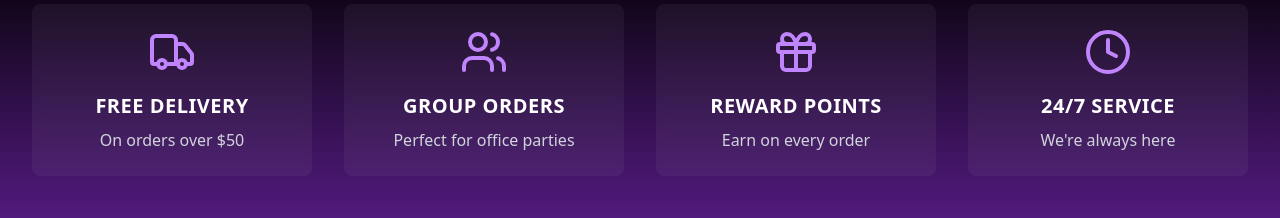
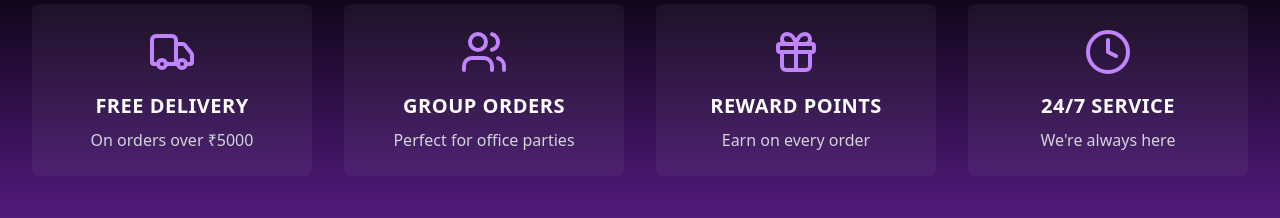
Before and after one commit to shivambhujbal/js_php_microproject, a React (Vite) app: page / in a window 1280 px wide. Shown: the part 860-1078 px from the top of the page. Built offline with nearby package versions, Linux system fonts and the light colour scheme.

Commit message:
price changes

```diff
--- a/src/components/Services.tsx
+++ b/src/components/Services.tsx
@@ -6,7 +6,7 @@ const Services = () => {
     {
       icon: <Truck className="w-12 h-12 text-purple-400" />,
       title: "Free Delivery",
-      description: "On orders over $50"
+      description: "On orders over ₹5000"
     },
     {
       icon: <Users className="w-12 h-12 text-purple-400" />,
```
